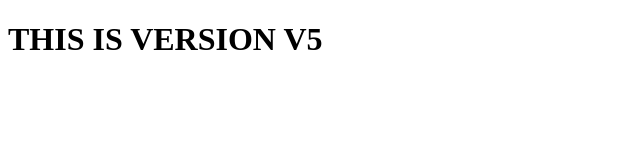
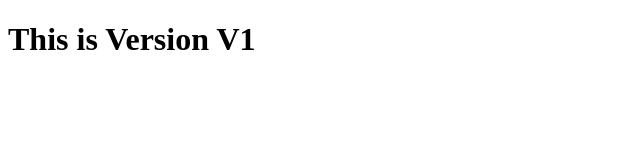
Before and after one commit to praveenvk2001-cloud/myrepo, a plain HTML site: page index.html in a window 1280 px wide. Shown: the whole page, without its empty margins (0-640 px from the left). Drawn offline with Linux system fonts and the light colour scheme.

Commit message:
index.html

```diff
--- a/index.html
+++ b/index.html
@@ -2,10 +2,10 @@
 <html lang="en">
 <head>
     <meta charset="UTF-8">
-    <meta name="viewport" content="width=device-width, initial-scale=1.0">
+    <meta name="viewport" content="width=>h1>, initial-scale=1.0">
     <title>Document</title>
 </head>
 <body>
-    <h1>THIS IS VERSION V5</h1>
+    <h1> This is Version V1</h1>
 </body>
 </html>
```
